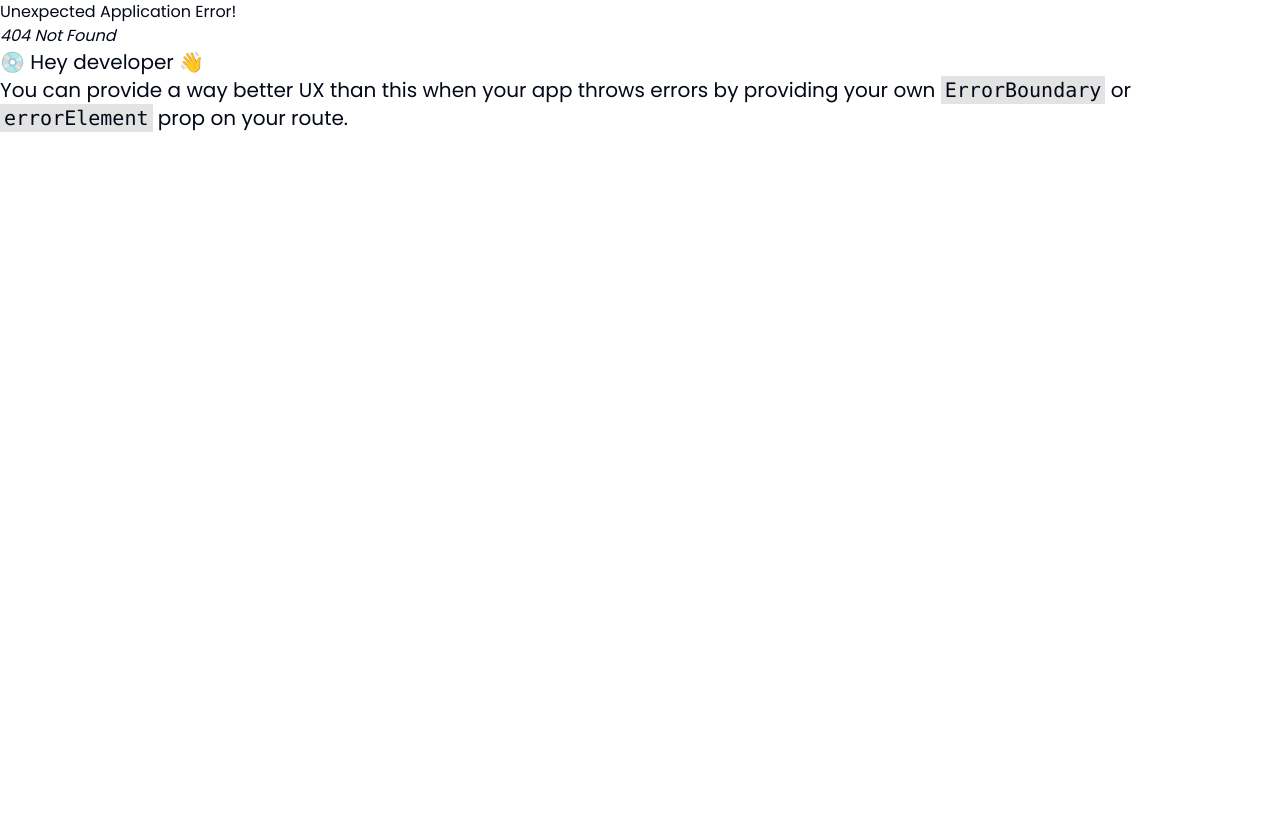
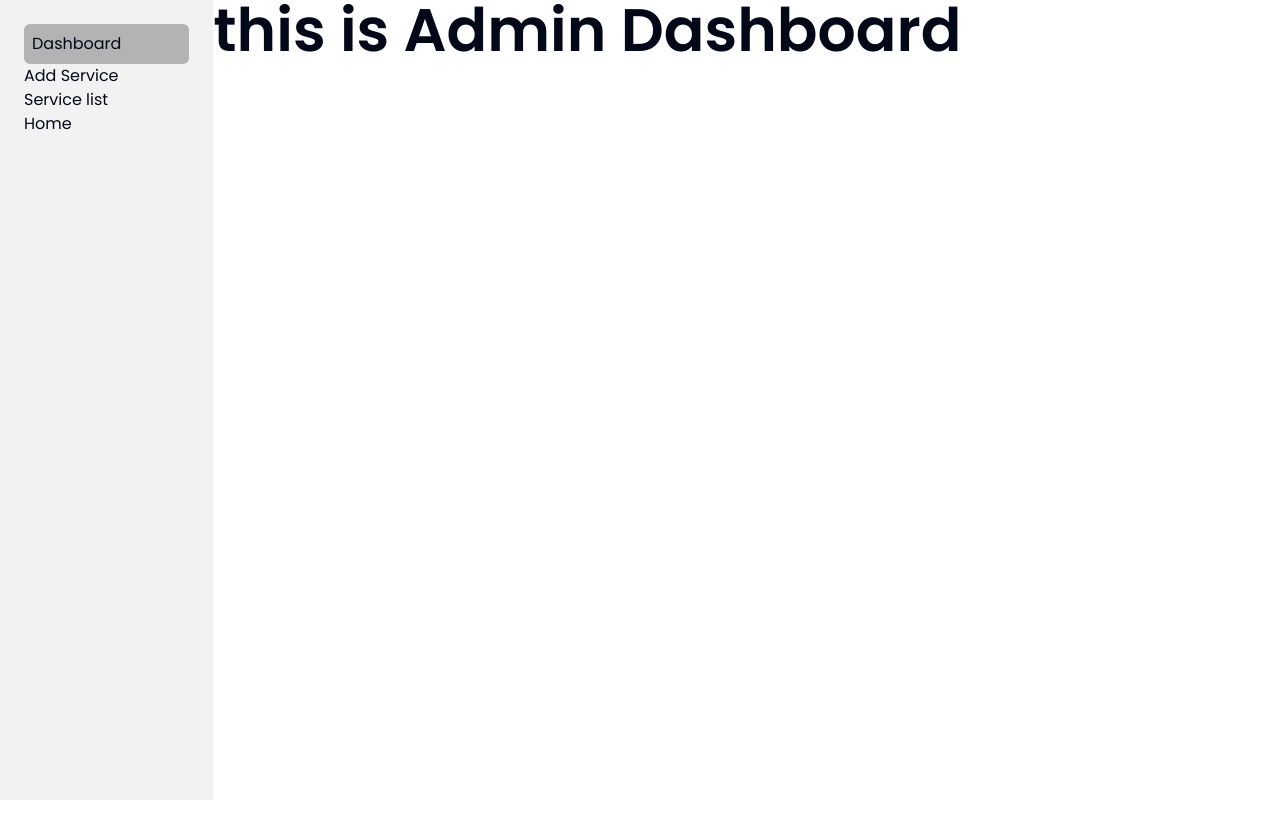
Before and after one commit to shuvrodev337/practise-shadcn-framer, a React (Vite) app: page /admin in a window 1280 px wide. Before the commit this address had no page. Shown: the top 838 px of the page. Before the commit the page ends 800 px from the top, so only its background shows below. Built offline with nearby package versions, Linux system fonts and the light colour scheme.

Commit message:
admin dashboard setup

```diff
--- /dev/null
+++ b/src/components/layout/AdminLayout.tsx
@@ -0,0 +1,28 @@
+import { NavLink, Outlet } from "react-router-dom";
+
+const AdminLayout = () => {
+  return (
+    <div className="grid grid-cols-12">
+      <div className="col-span-2 bg-light-gray h-screen p-6 sticky top-0 left-0 overflow-auto">
+        <aside className="flex flex-col ">
+          <NavLink
+            className={
+              "bg-gray p-2 rounded-md hover:bg-dark-gray hover:text-white transition-all truncate"
+            }
+            to={"/admin"}
+          >
+            Dashboard
+          </NavLink>
+          <NavLink to={"/admin/add-service"}>Add Service</NavLink>
+          <NavLink to={"/admin/service-list"}>Service list</NavLink>
+          <NavLink to={"/"}>Home</NavLink>
+        </aside>
+      </div>
+      <div className="col-span-10 h-[200vh]">
+        <Outlet />
+      </div>
+    </div>
+  );
+};
+
+export default AdminLayout;
--- a/src/hooks/useScrollGrow.tsx
+++ b/src/hooks/useScrollGrow.tsx
@@ -14,7 +14,7 @@ const useScrollGrow = () => {
   // An intersection describes a point when the target and container meet. So for example, "start end" means when the start of the target meets the end of the container.
 
   const { scrollYProgress } = useScroll({
-    // scrollYProgress returns 0 to 1 represenr=ting the whole
+    // scrollYProgress returns 0 to 1 representing the whole target and viewport
 
     target: componentRef,
     offset: ["0 1", "1.2 1"],
@@ -23,13 +23,14 @@ const useScrollGrow = () => {
     // target er uporer ongsho ta ke denote kora hoyeche 0 diye
     // overall viewport ta denote kora hocche 1 diye
     // orthat jokhon amar target er uporer ongsho ta, amar viewport er nicher ongsher sathe meet korbe, tokhon animation ta apply koro.
-    // 0-> top
-    // 1-> whole jinish
+    // 0-> kono akta jinisher shuru theke
+    // 1-> mane whole jinish ta
     // 2-> double
   });
-  const scaleValues = useTransform(scrollYProgress, [0, 1], [0.9, 1]);
-  const opacityValues = useTransform(scrollYProgress, [0, 1], [0.1, 1]);
-
+  const scaleValues = useTransform(scrollYProgress, [0, 1], [0.9, 1]); //scale er style
+  // parameters ( motion Value, motion value ta(scrollYProgress) koto theke koto porjonto jabe, setake transform kore koto theke scale up hobe[0.9, 1] bole dicchi)
+  const opacityValues = useTransform(scrollYProgress, [0, 1], [0.1, 1]); //opacity er style
+  // parameters ( motion Value, motion value ta(scrollYProgress) koto theke koto porjonto jabe, setake transform kore koto theke opacity up hobe[0.1, 1] bole dicchi)
   const style = {
     scale: scaleValues,
     opacity: opacityValues,
--- /dev/null
+++ b/src/pages/Admin/AddService.tsx
@@ -0,0 +1,9 @@
+const AddService = () => {
+  return (
+    <div>
+      <h1>this is Add Service</h1>
+    </div>
+  );
+};
+
+export default AddService;
--- /dev/null
+++ b/src/pages/Admin/Dashboard.tsx
@@ -0,0 +1,9 @@
+const Dashboard = () => {
+  return (
+    <div>
+      <h1>this is Admin Dashboard</h1>
+    </div>
+  );
+};
+
+export default Dashboard;
--- /dev/null
+++ b/src/pages/Admin/ServiceList.tsx
@@ -0,0 +1,9 @@
+const ServiceList = () => {
+  return (
+    <div>
+      <h1>Service List</h1>
+    </div>
+  );
+};
+
+export default ServiceList;
--- a/src/routes/routes.tsx
+++ b/src/routes/routes.tsx
@@ -1,5 +1,9 @@
 import App from "@/App";
-import About from "@/pages/About";
+import AdminLayout from "@/components/layout/AdminLayout";
+import About from "@/pages/About/About";
+import AddService from "@/pages/Admin/AddService";
+import Dashboard from "@/pages/Admin/Dashboard";
+import ServiceList from "@/pages/Admin/ServiceList";
 import Home from "@/pages/Home";
 import { createBrowserRouter } from "react-router-dom";
 
@@ -18,6 +22,24 @@ const router = createBrowserRouter([
       },
     ],
   },
+  {
+    path: "/admin",
+    element: <AdminLayout />,
+    children: [
+      {
+        index: true,
+        element: <Dashboard />,
+      },
+      {
+        path: "add-service",
+        element: <AddService />,
+      },
+      {
+        path: "service-list",
+        element: <ServiceList />,
+      },
+    ],
+  },
 ]);
 
 export default router;
```
Also changed, not shown: src/pages/About/About.tsx (renamed from src/pages/About.tsx).
